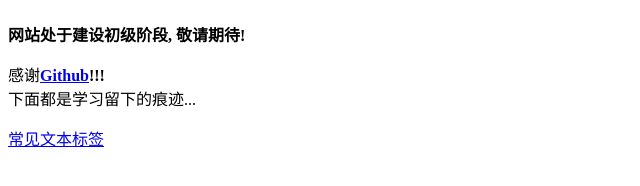
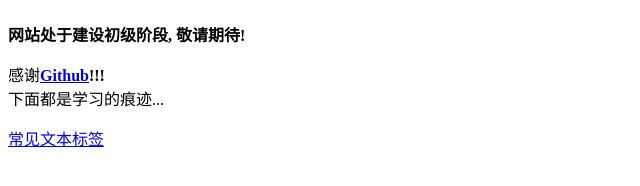
Before and after one commit to ZYOctopuszy/ZYOctopuszy.github.io, a plain HTML site: page index.html in a window 1280 px wide. Shown: the part 300-486 px from the top of the page, 0-640 px from the left. Drawn offline with Linux system fonts and the light colour scheme.

Commit message:
Update index.html

```diff
--- a/index.html
+++ b/index.html
@@ -13,7 +13,7 @@
     <h5>张跃个人站</h5>
     <h6>张跃个人站</h6>
     <p><b>网站处于建设初级阶段, 敬请期待!</b></p>
-    <p>感谢<b><u><a href="https://github.com">Github</a></u>!!!</b><br>下面都是学习留下的痕迹...</p>
+    <p>感谢<b><u><a href="https://github.com">Github</a></u>!!!</b><br>下面都是学习的痕迹...</p>
 
     <a href="常见文本标签.html">常见文本标签</a>
   </body>
```
